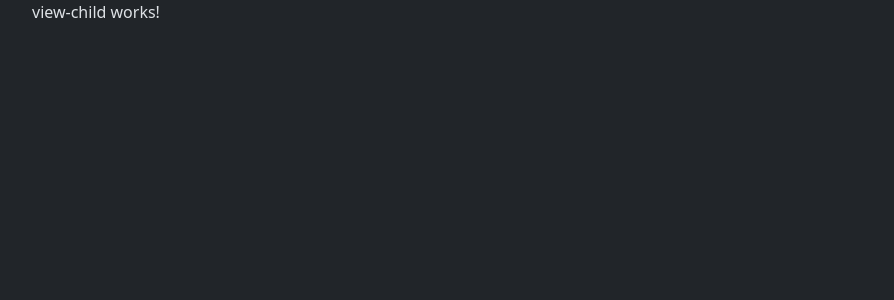
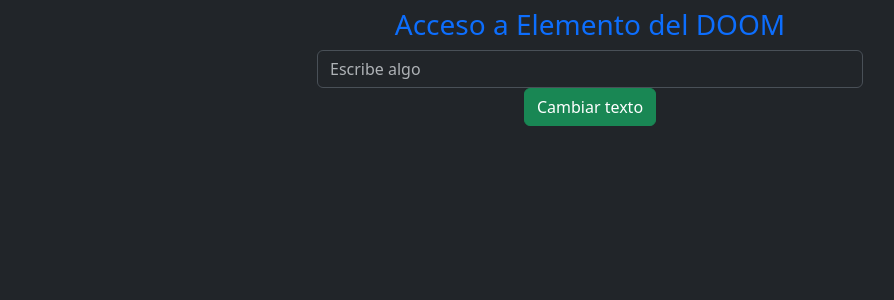
Before and after one commit to Abudavi/Angular-app, an Angular app: page / in a window 1280 px wide. Shown: the top 300 px of the page, without its empty margins (50-944 px from the left). Built offline with nearby package versions, Linux system fonts and the light colour scheme.

Commit message:
se actualizó la plantilla del componente ViewChild para incluir un título, un campo de entrada y un botón para cambiar el texto

```diff
--- a/src/app/view-child/view-child.component.html
+++ b/src/app/view-child/view-child.component.html
@@ -1 +1,6 @@
-<p>view-child works!</p>
+<h1 class="text-center text-warning">{{titulo}}</h1>
+<div class="container text-center">
+    <h3 class="text-primary">Acceso a Elemento del DOOM</h3>
+    <input type="text" #referenciaInput class="form-control w-50 mx-auto " placeholder="Escribe algo">
+    <button type="button" class="btn btn-success" (click)="cambiarTexto()">Cambiar texto</button>
+</div>
```
